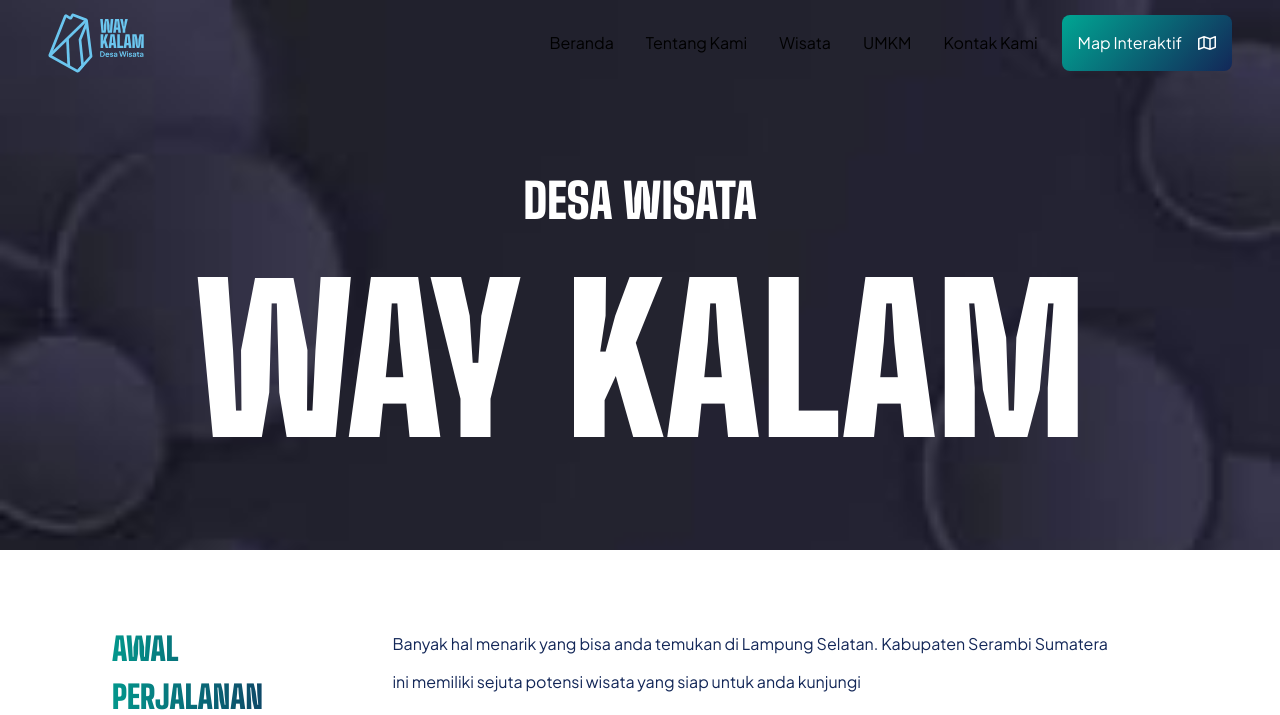
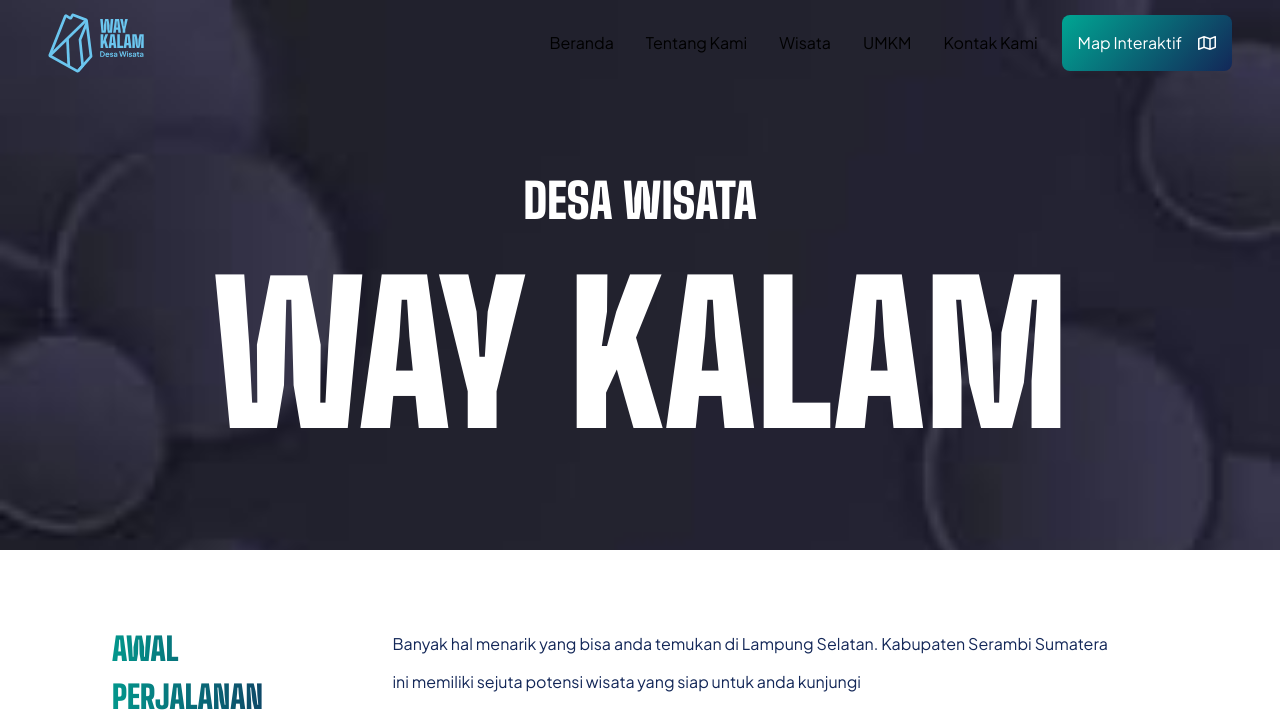
Before and after one commit to Tematik-Way-Kalam/Website-Wisata-WayKalam, a PHP site: page /tentang.php in a window 1280 px wide. Shown: the top 715 px of the page. Run offline with PHP 8.4, Linux system fonts and the light colour scheme.

Commit message:
perubahan header tentang.php dan tentang.css

```diff
--- a/client/tentang.css
+++ b/client/tentang.css
@@ -48,7 +48,7 @@ nav {
 #judul1 {
   position: absolute;
   margin-top: 200px;
-  font-size: 200px;
+  font-size: 12em;
   top: 10px;
   color: #fff;
 }
--- a/client/tentang.php
+++ b/client/tentang.php
@@ -193,7 +193,7 @@
 
     <!-- Footer -->
     <footer>
-        <div class="banner">
+        <div class="banner" id="contact">
             <div class="container" style="padding: 0px">
                 <div class="contact-us">
                     <h4>CONTACT US</h4>
```
